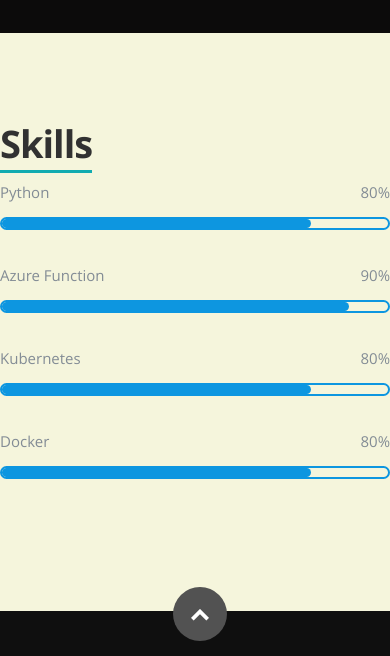
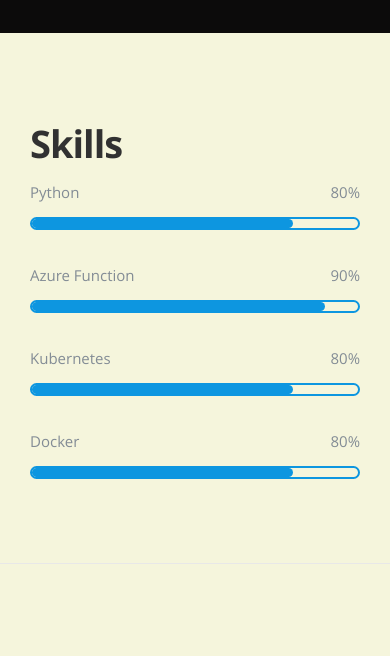
Before and after one commit to mehedi02/azure-resume, a plain HTML site: page frontend/index.html in a window 390 px wide. Shown: the part 4440-5096 px from the top of the page. Drawn offline with nearby package versions, Linux system fonts and the light colour scheme; no server answers.

Commit message:
fix mobile view of skill section

```diff
--- a/frontend/index.html
+++ b/frontend/index.html
@@ -257,8 +257,8 @@
    </section> <!-- Resume Section End-->
 
    <section id="skills">
-      <div class="row">
-         <div class="three columns header-col skill-header">
+      <div class="row education">
+         <div class="three columns header-col">
             <h1><span>Skills</span></h1>
          </div>
 
@@ -266,7 +266,7 @@
 
             <!-- 1st Skill -->
             <div class="skills row item">
-
+               <div class="twelve columns">
                   <div class="details">
 
                      <span>Python</span>
@@ -276,12 +276,14 @@
                   <div class="bar">
                      <div class="python-bar"></div>
                   </div>
+               </div>
+
 
             </div> <!-- skill item end -->
 
             <!-- 2nd Skill -->
             <div class="row item skills">
-
+               <div class="twelve columns">
                   <div class="details">
 
                      <span>Azure Function</span>
@@ -291,12 +293,13 @@
                   <div class="bar">
                      <div class="azfun-bar"></div>
                   </div>
+               </div>
 
             </div> <!-- skill item end -->
 
             <!-- 3rd Skill -->
             <div class="row item skills">
-
+               <div class="twelve columns">
                   <div class="details">
 
                      <span>Kubernetes</span>
@@ -306,12 +309,13 @@
                   <div class="bar">
                      <div class="k8s-bar"></div>
                   </div>
+               </div>
 
             </div> <!-- skill item end -->
 
             <!-- 4th Skill -->
             <div class="row item skills">
-
+               <div class="twelve columns">
                   <div class="details">
 
                      <span>Docker</span>
@@ -320,6 +324,7 @@
                   </div>
                   <div class="bar">
                      <div class="docker-bar"></div>
+                  </div>
                </div>
 
             </div> <!-- skill item end -->
```
Lines whose indentation alone changed are shown as unchanged.
